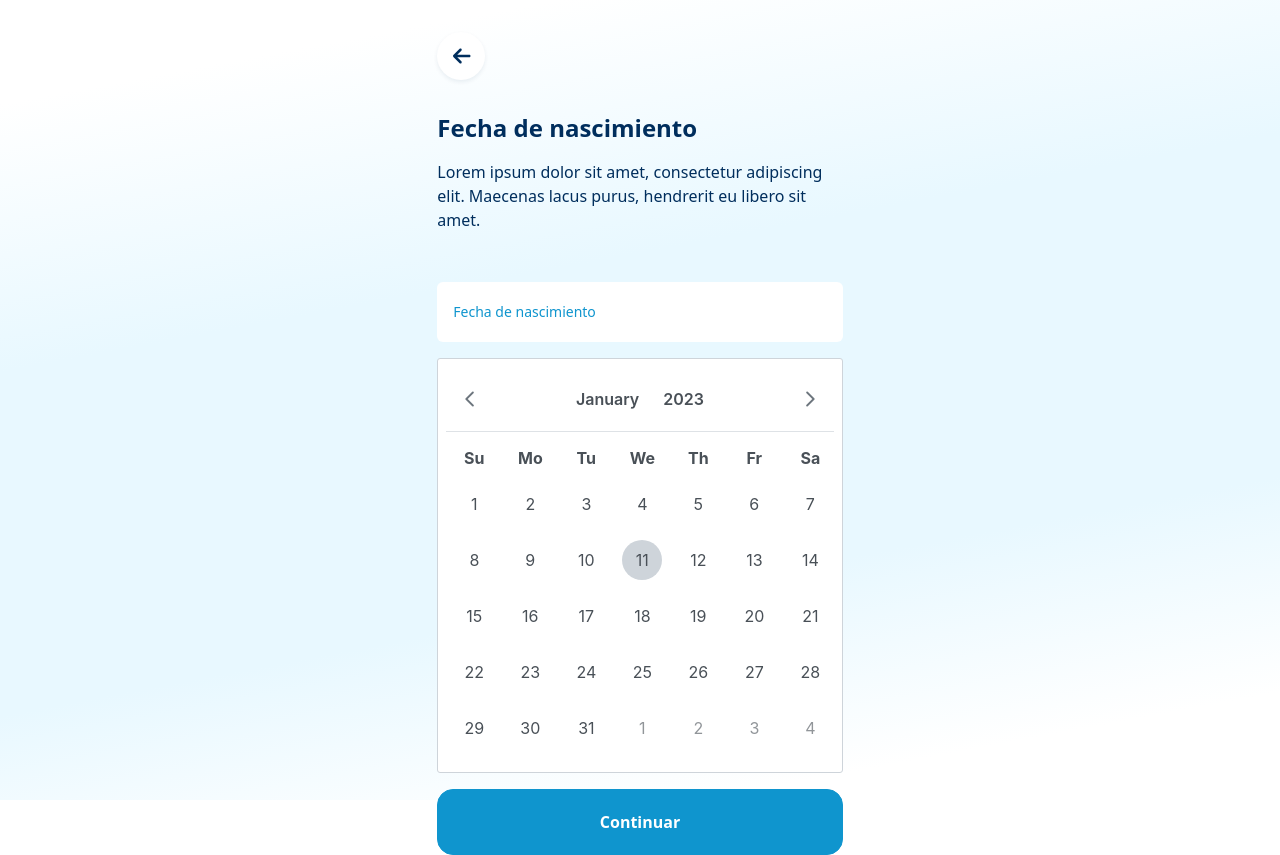
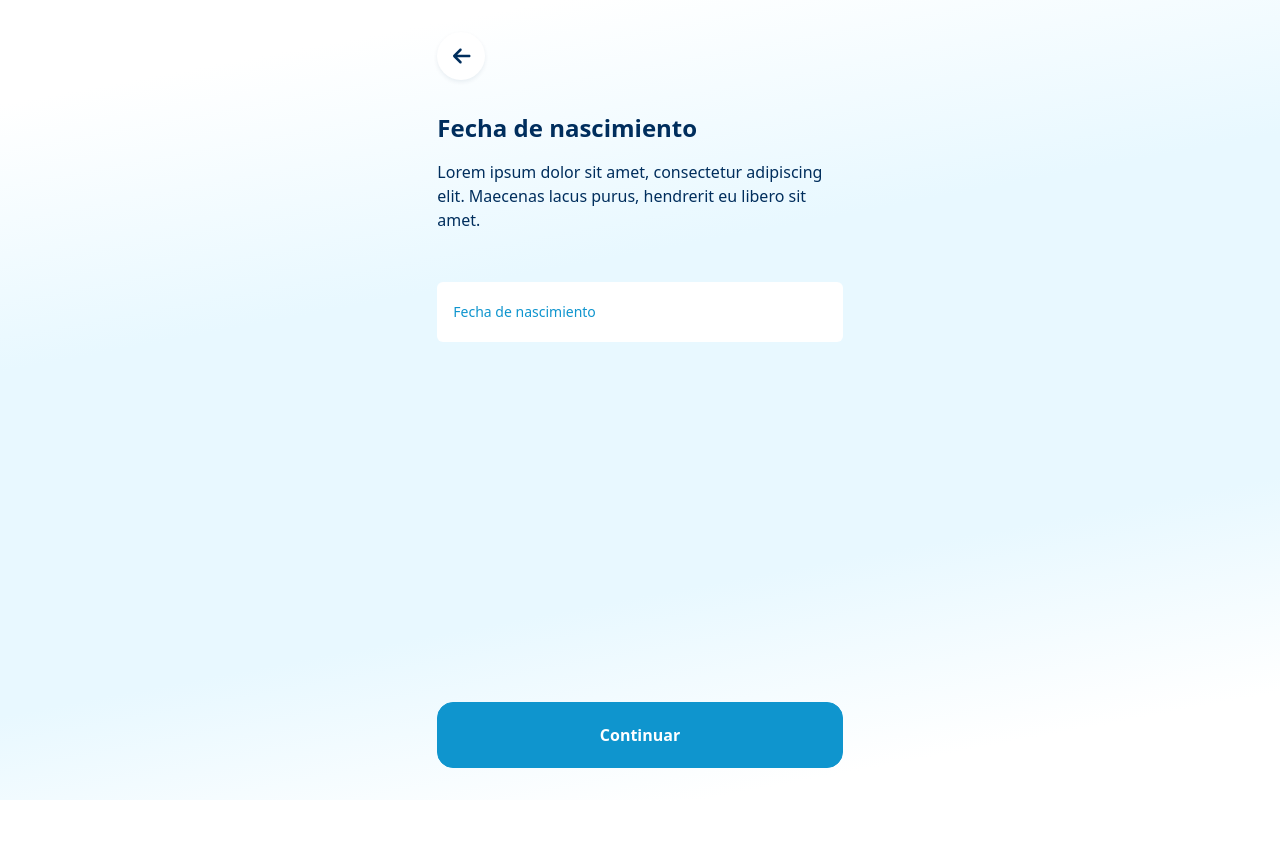
Before and after one commit to TheTributeCommunity/fesbal-frontend, a React (Vite) app: page /registration/birthdate in a window 1280 px wide. After the commit the page ends 800 px from the top, so only its background shows below. Built offline with nearby package versions, Linux system fonts and the light colour scheme.

Commit message:
feat(calendar): open and close calendar on focus

```diff
--- a/src/components/molecules/UserBirthDateForm.tsx
+++ b/src/components/molecules/UserBirthDateForm.tsx
@@ -1,36 +1,79 @@
 import AppNextButton from "../atom/AppNextButton";
 import useUserBirthDateForm from "../../hooks/useUserBirthDateForm";
-import {useTranslation} from "react-i18next";
-import {namespaces} from "../../i18n/i18n.constants";
-import {Calendar} from "primereact/calendar";
+import { useTranslation } from "react-i18next";
+import { namespaces } from "../../i18n/i18n.constants";
+
+import { useState, useRef } from "react";
+import { AppCalendar } from "../atom/AppCalendar";
 
 const UserBirthDateForm = () => {
-    const {userBirthDate, onBirthDateChange, onSubmit, validateBirthDate} = useUserBirthDateForm();
-    const {t: translation} = useTranslation(namespaces.pages.registrationBirthDate);
+    const { userBirthDate, onBirthDateChange, onSubmit, validateBirthDate } =
+        useUserBirthDateForm();
+    const { t: translation } = useTranslation(
+        namespaces.pages.registrationBirthDate
+    );
+    const [showCalendar, setShowCalendar] = useState(false);
+    const calendarContainerRef = useRef<HTMLInputElement>(null);
+
+    document.addEventListener("click", (e) => {
+        if (!calendarContainerRef.current) return;
+
+        if (e.target === calendarContainerRef.current) {
+            e.stopPropagation();
+            return;
+        }
+
+        if (calendarContainerRef.current?.contains(e.target as Node)) {
+            setShowCalendar(true);
+        } else {
+            setShowCalendar(false);
+        }
+    });
 
     return (
-        <form noValidate onSubmit={onSubmit}
-              className="flex flex-col gap-4 h-full mt-6 self-center w-full md:w-1/2 lg:w-1/3 justify-between">
-            <div className="flex flex-col gap-4">
+        <form
+            noValidate
+            onSubmit={onSubmit}
+            className="flex flex-col gap-4 h-full mt-6 self-center w-full md:w-1/2 lg:w-1/3 justify-between"
+        >
+            <div
+                className="flex flex-col gap-4 mb-10"
+                ref={calendarContainerRef}
+            >
                 <div className="flex flex-col gap-1.5 text-sm text-primary-color w-full">
-                    <label htmlFor="identityNumber" className={userBirthDate ? "opacity-100" : "opacity-0"}>{translation("birthdate")}</label>
-                    <input type="text" placeholder={translation("birthdate") as string}
-                            className="text-secondary-color placeholder-primary-color rounded-md px-4 py-5 w-full"
-                            value={userBirthDate}
-                            onChange={(e) => {
-                                onBirthDateChange(e.target.value);
-                            }}/>
+                    <label
+                        htmlFor="identityNumber"
+                        className={userBirthDate ? "opacity-100" : "opacity-0"}
+                    >
+                        {translation("birthdate")}
+                    </label>
+                    <input
+                        type="text"
+                        placeholder={translation("birthdate") as string}
+                        className="calendar-field text-secondary-color placeholder-primary-color rounded-md px-4 py-5 w-full"
+                        value={userBirthDate?.toLocaleString()}
+                        onChange={(e) => {
+                            onBirthDateChange(new Date(e.target.value));
+                            console.log(userBirthDate);
+                        }}
+                    />
                 </div>
-            </div>
-            <div className="flex flex-col gap-4">
-                <div className="flex flex-col gap-1.5 text-sm text-primary-color w-full">
-                    <Calendar inline value={userBirthDate} onChange={(e) => onBirthDateChange(e.value?.toString() || "" )}></Calendar>
+
+                <div
+                    className={`${
+                        showCalendar ? "flex" : "hidden"
+                    } calendar-field flex-col gap-1.5 text-sm text-primary-color w-full`}
+                >
+                    <AppCalendar onChange={onBirthDateChange} />
                 </div>
             </div>
 
-            <AppNextButton disabled={!validateBirthDate()} title={translation("next")}/>
+            <AppNextButton
+                disabled={!validateBirthDate()}
+                title={translation("next")}
+            />
         </form>
     );
-}
+};
 
 export default UserBirthDateForm;
```
